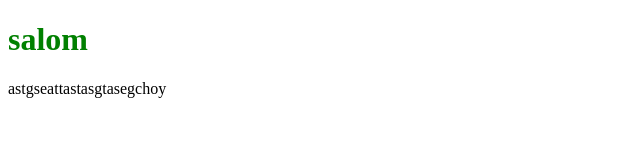
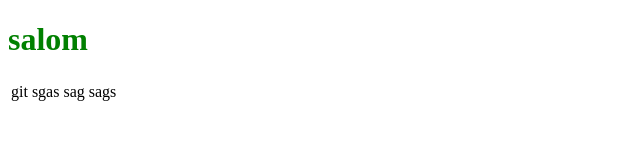
Before and after one commit to XojiakbarTurgunboyev/CYBER-6, a plain HTML site: page index.html in a window 1280 px wide. Shown: the whole page, without its empty margins (0-640 px from the left). Drawn offline with Linux system fonts and the light colour scheme.

Commit message:
sevinch choy

```diff
--- a/index.html
+++ b/index.html
@@ -8,12 +8,12 @@
 <body>
     <h1 style="color: green;">salom </h1>
     <table>
-        <td>
-            <tr>astgseat</tr>
-            <tr>tastas</tr>
-            <tr>gtaseg</tr>
-            <tr>choy</tr>
-        </td>
+        <tr>
+           <td>git</td>
+           <td>sgas</td>
+           <td>sag</td>
+           <td>sags</td>
+        </tr>
     </table>
 </body>
 </html>
```
